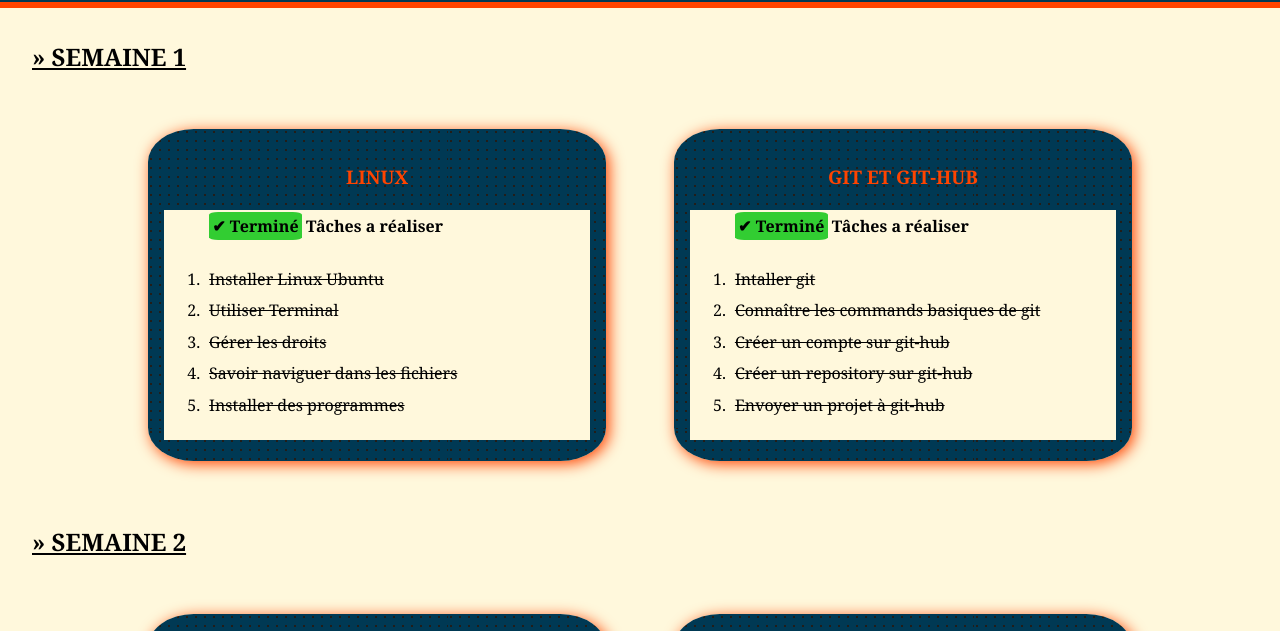
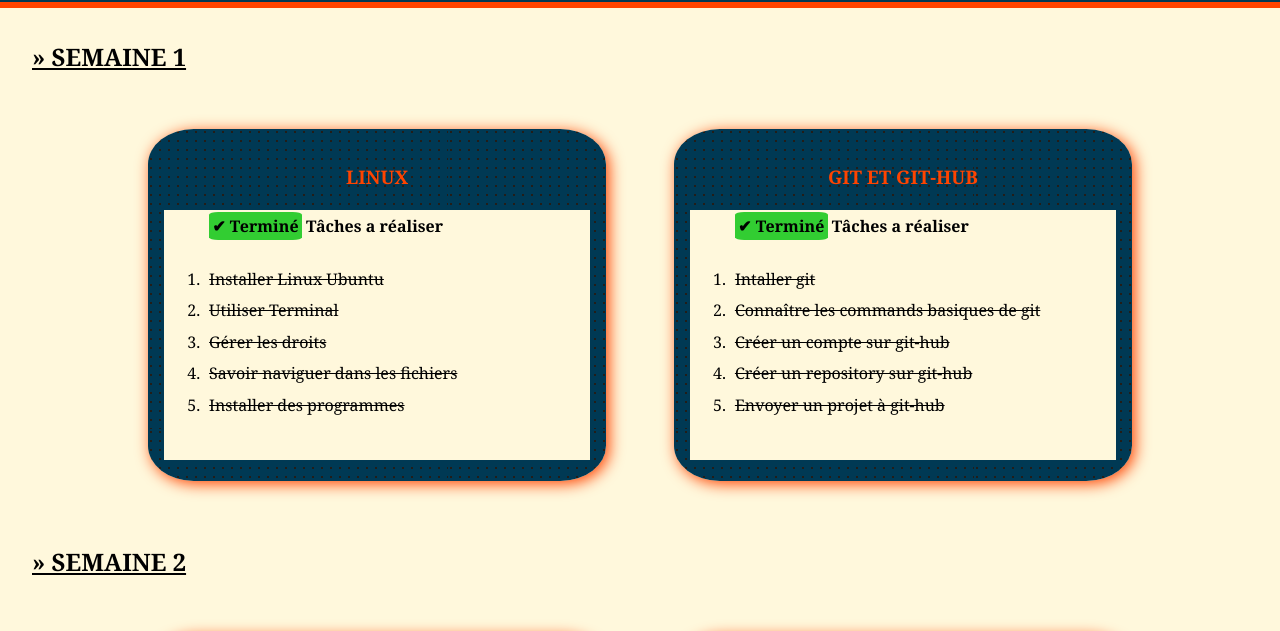
Before and after one commit to ramosyuran/todolist, a plain HTML site: page index.html in a window 1280 px wide. Shown: the part 134-765 px from the top of the page. Drawn offline with Linux system fonts and the light colour scheme.

```diff
--- a/style.css
+++ b/style.css
@@ -29,7 +29,7 @@ section{
   width: 35%;
   margin: 2em;
   padding: 1em;
-  height: 300px;
+  height: 320px;
   color: #E6E6FA;
   border-radius: 10%;
   display: inline-block;
@@ -65,7 +65,7 @@ li, h4{
 ol{
   background-color: #FFF8DC;
   color: black;
-  height: 230px;
+  height: 250px;
 }
 
 #line {
```
